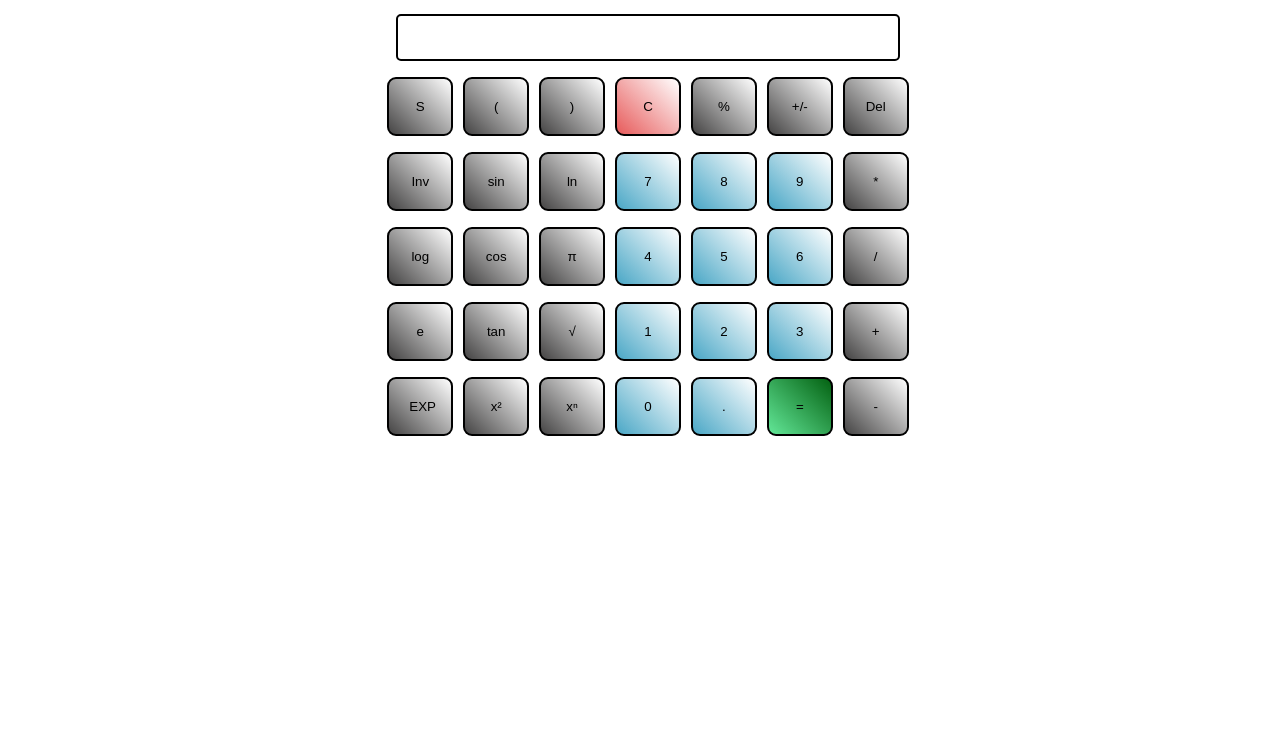
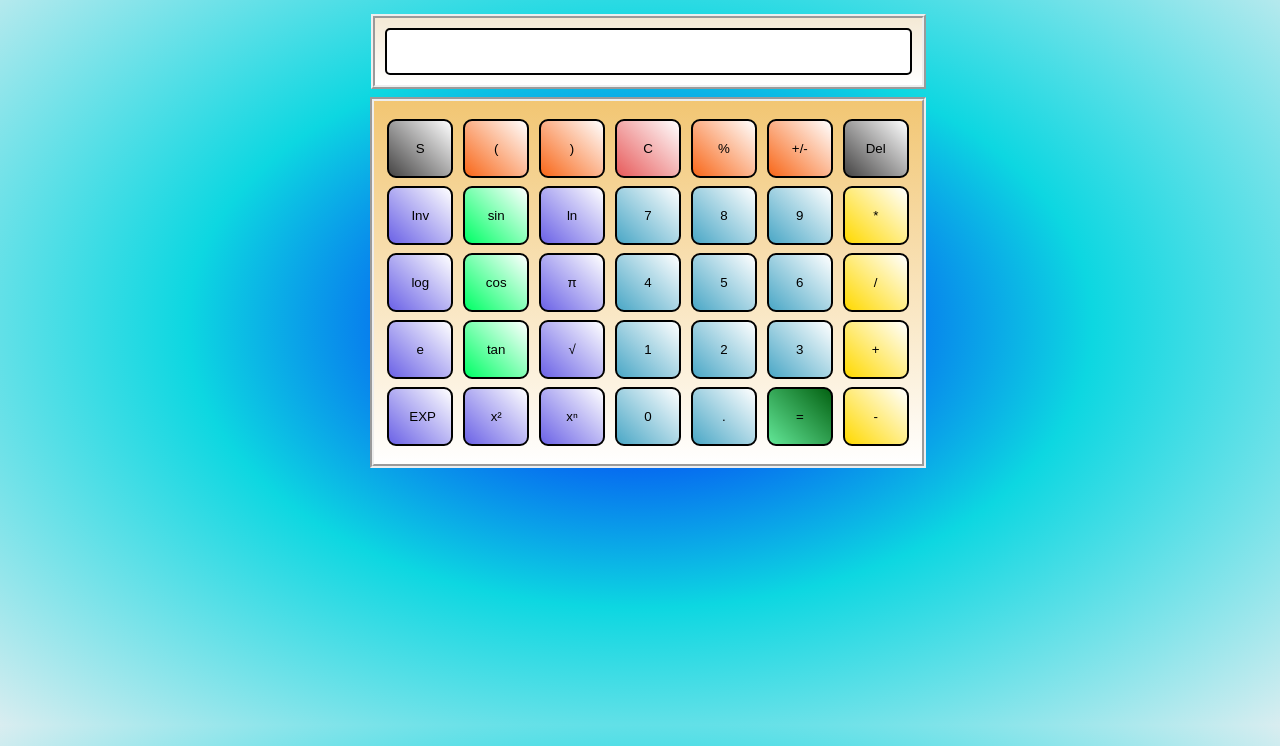
Before and after one commit to surya2003-real/WebDev-SciCal, a plain HTML site: page index.html in a window 1280 px wide. Shown: the part 75-821 px from the top of the page. Drawn offline with Linux system fonts and the light colour scheme.

Commit message:
edited the design

```diff
--- a/index.html
+++ b/index.html
@@ -12,53 +12,55 @@
 <body>
     <h1 class="text-center">Scientific Calculator</h1>
     <div class="container flex flex-col items-center mx-auto m-w-20">
-        <div class="row">
+        <div class="row inbord">
             <input class="input" type="text" />
         </div>
+        <div class="bord">
         <div class="row">
             <button class="button">S</button>
-            <button class="button">(</button>
-            <button class="button">)</button>
+            <button class="button btn-gen">(</button>
+            <button class="button btn-gen">)</button>
             <button class="button button-op">C</button>
-            <button class="button">%</button>
-            <button class="button">+/-</button>
+            <button class="button btn-gen">%</button>
+            <button class="button btn-gen">+/-</button>
             <button class="button">Del</button>
         </div>
         <div class="row">
-            <button class="button">Inv</button>
-            <button class="button">sin</button>
-            <button class="button">ln</button>
+            <button class="button btn-other">Inv</button>
+            <button class="button btn-trig">sin</button>
+            <button class="button btn-other">ln</button>
             <button class="button btn-num">7</button>
             <button class="button btn-num">8</button>
             <button class="button btn-num">9</button>
-            <button class="button">*</button>
+            <button class="button btn-basic">*</button>
         </div>
         <div class="row">
-            <button class="button">log</button>
-            <button class="button">cos</button>
-            <button class="button">π</button>
+            <button class="button btn-other">log</button>
+            <button class="button btn-trig">cos</button>
+            <button class="button btn-other">π</button>
             <button class="button btn-num">4</button>
             <button class="button btn-num">5</button>
             <button class="button btn-num">6</button>
-            <button class="button">/</button>
+            <button class="button btn-basic">/</button>
         </div>
         <div class="row">
-            <button class="button">e</button>
-            <button class="button">tan</button>
-            <button class="button">√</button>
+            <button class="button btn-other">e</button>
+            <button class="button btn-trig">tan</button>
+            <button class="button btn-other">√</button>
             <button class="button btn-num">1</button>
             <button class="button btn-num">2</button>
             <button class="button btn-num">3</button>
-            <button class="button">+</button>
+            <button class="button btn-basic">+</button>
         </div>
         <div class="row">
-            <button class="button">EXP</button>
-            <button class="button">x²</button>
-            <button class="button">xⁿ</button>
+            <button class="button btn-other">EXP</button>
+            <button class="button btn-other">x²</button>
+            <button class="button btn-other">xⁿ</button>
             <button class="button btn-num">0</button>
             <button class="button btn-num">.</button>
             <button class="button btn-eq">=</button>
-            <button class="button">-</button>
+            <button class="button btn-basic">-</button>
+        </div>
         </div>
     </div>
     <script src="script.js"></script>
--- a/script.js
+++ b/script.js
@@ -68,6 +68,14 @@ Array.from(buttons).forEach((button)=>{
         string = eval(string)**2;
         document.querySelector('input').value = string;
     }
+    else if(val == '%'){
+        string = eval(string)/100;
+        document.querySelector('input').value = string;
+    }
+    else if(val == 'S'){
+        string = string+""
+        document.querySelector('input').value = string;
+    }
     else{
     console.log(e.target)
     string = string + e.target.innerHTML;
--- a/style.css
+++ b/style.css
@@ -4,7 +4,9 @@ html, body {
   width: 100%;
   font-family: 'Roboto', sans-serif;
 }
-
+body{
+    background-image: radial-gradient(blue,rgb(13, 215, 225),rgb(217, 237, 240));
+}
 .button{
   width: 66px;
   padding: 20px;
@@ -18,7 +20,7 @@ html, body {
   margin: 8px 0;
 }
 .row input{
-  width: 500px;
+  width: 523px;
   font-size: 20px;
     margin: 0;
     padding: 10px 0px;
@@ -32,7 +34,18 @@ html, body {
 .bg-b{
   background: rgb(68, 67, 67);
 }
-
+.bord{
+    border: 4px;
+    border-style: groove;
+    padding: 10px;
+    background-image: -webkit-linear-gradient(rgb(242, 198, 115), rgb(255, 255, 255));
+}
+.inbord{
+    border: 4px;
+    border-style: ridge;
+    padding: 10px;
+    background-image: -webkit-linear-gradient(rgb(244, 233, 213), rgb(255, 255, 255));
+}
 .button {
 	background-image: linear-gradient(45deg, rgb(69, 68, 68), white);
 }
@@ -45,7 +58,18 @@ html, body {
 .btn-eq{
     background-image: linear-gradient(45deg, rgb(98, 230, 151),  rgb(4, 98, 18));
 }
-
+.btn-trig{
+    background-image: linear-gradient(45deg, rgb(0, 255, 102),  rgb(255, 255, 255));
+}
+.btn-basic{
+    background-image: linear-gradient(45deg, rgb(255, 217, 0),  rgb(255, 255, 255));
+}
+.btn-other{
+    background-image: linear-gradient(45deg, rgb(107, 98, 230),  rgb(255, 255, 255));
+}
+.btn-gen{
+    background-image: linear-gradient(45deg, rgb(248, 103, 25),  rgb(255, 255, 255));
+}
 .mx-auto{
   margin: auto;
 }
```
